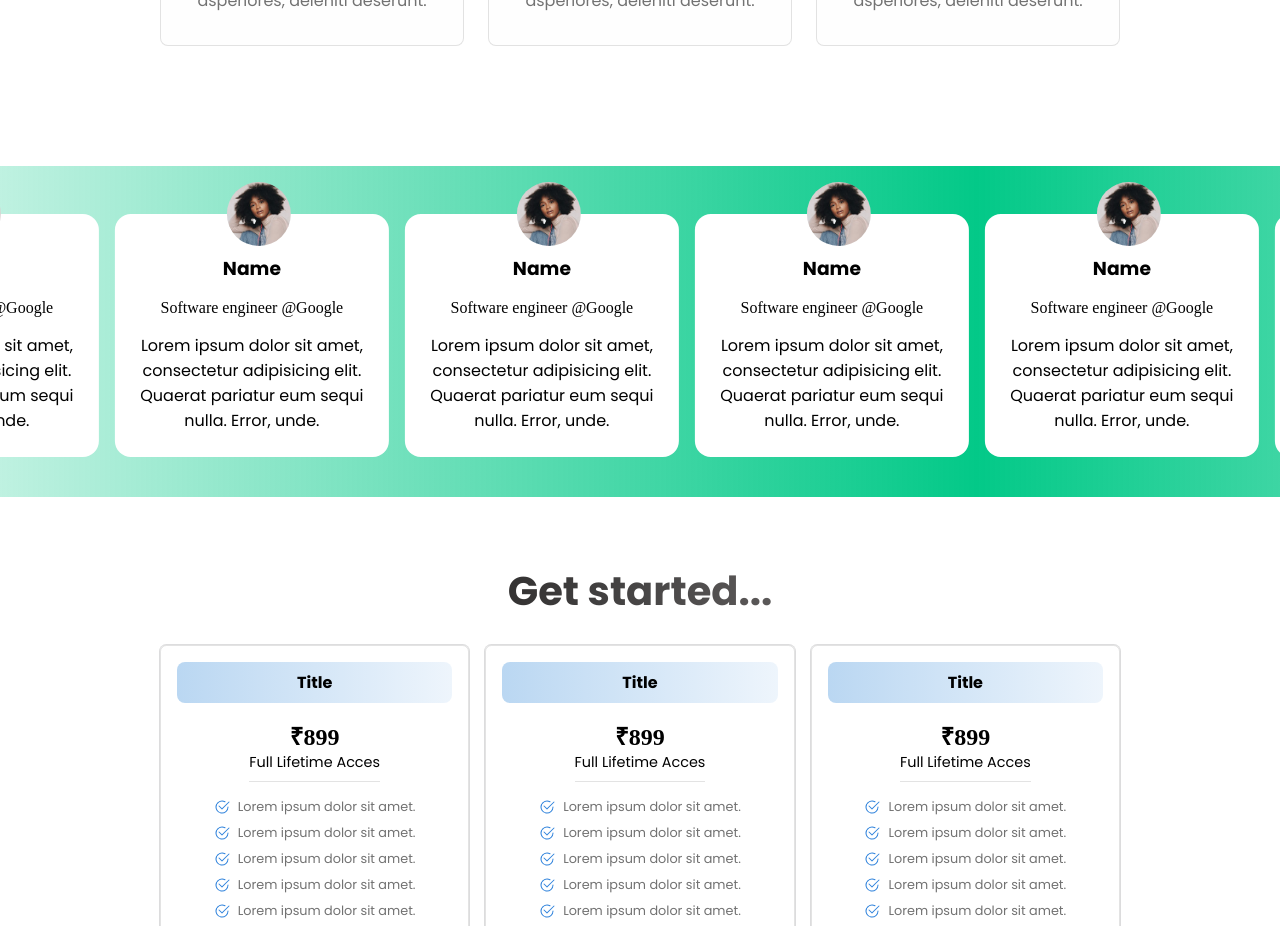
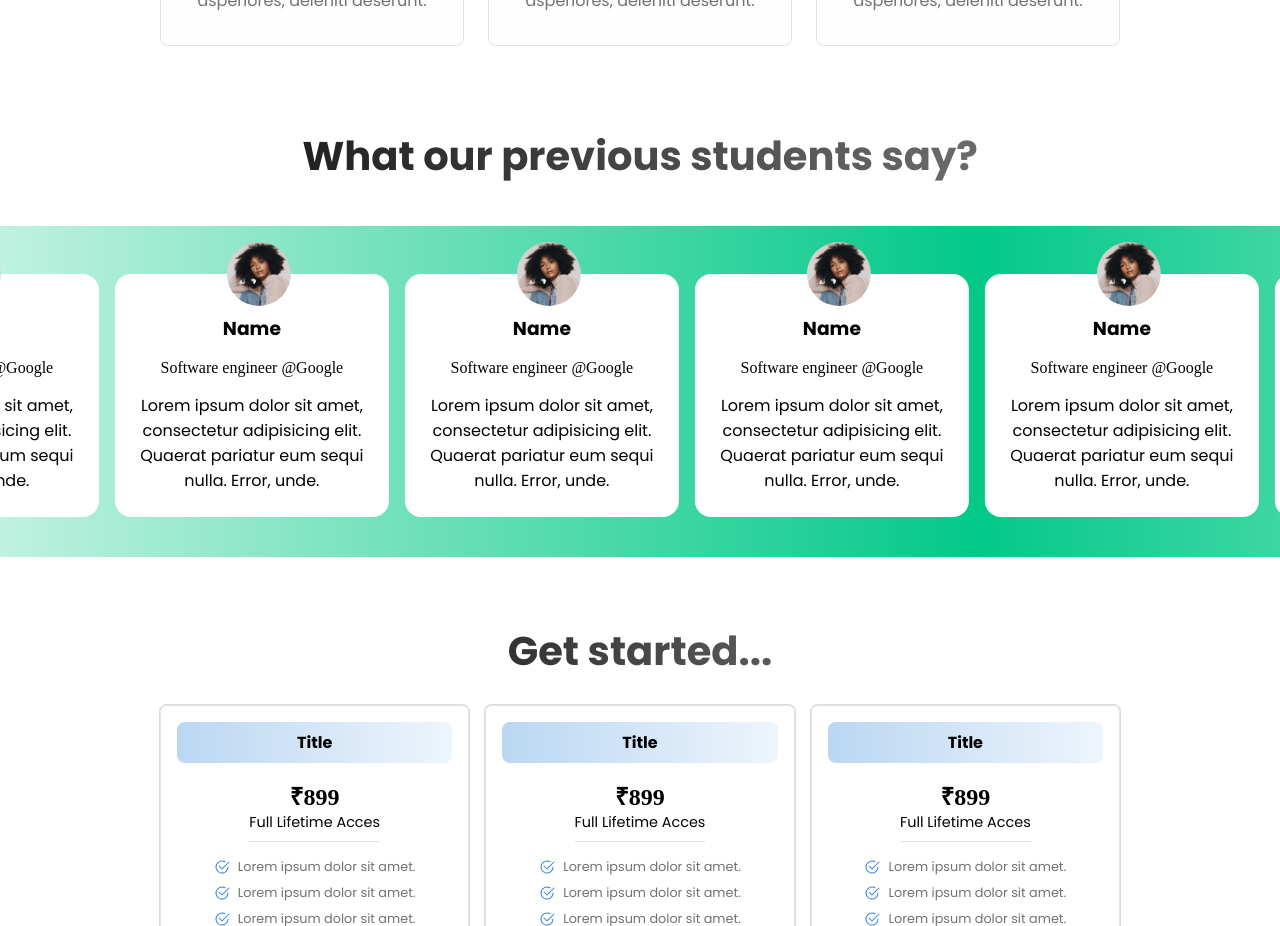
Before and after one commit to utopian-coder/Bits-and-Bytes, a React (Vite) app in the folder client/: page / in a window 1280 px wide. Shown: the part 1520-2446 px from the top of the page. Built offline with nearby package versions, Linux system fonts and the light colour scheme; no server answers; the HTML template or start-up script is replaced by a standard one.

Commit message:
Update testimonials section.

```diff
--- a/client/src/components/Testimonials/Testimonials.jsx
+++ b/client/src/components/Testimonials/Testimonials.jsx
@@ -6,6 +6,7 @@ import TestimonialItem from "./TestimonialItem";
 const Testimonials = () => {
   return (
     <section className={classes["testimonial-container"]}>
+      <h2 className='heading'>What our previous students say?</h2>
       <article className={classes.testimonials}>
         <TestimonialItem imageSource={user1} />
         <TestimonialItem imageSource={user1} />
```
